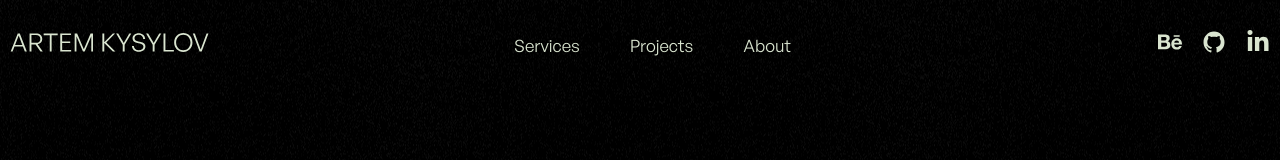
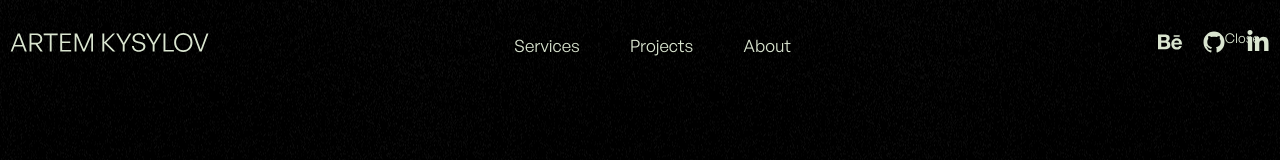
Before and after one commit to Artem-Kysylov/portfolio-website, a Next.js app: page / in a window 1280 px wide. Shown: the top 160 px of the page. Built offline with nearby package versions, Linux system fonts and the light colour scheme.

Commit message:
fixing a bug with burger menu

```diff
--- a/src/components/navbar/Navbar.jsx
+++ b/src/components/navbar/Navbar.jsx
@@ -13,7 +13,10 @@ import SocilasIcon from '@/components/socials-icon/SocilasIcon'
 const Navbar = () => {
   const [menu, setMenu] = useState(false)
 
-  const handleMenu = () => setMenu(!menu)
+  // Open and close menu function
+  const handleMenu = () => {
+    setMenu(!menu)
+  }
 
 
   return (
@@ -29,6 +32,10 @@ const Navbar = () => {
             />
           </div>
           <nav className={menu ? `${styles.nav__wrapper} ${styles.active}` : styles.nav__wrapper}>
+          <button className={styles.nav__closeBtn} onClick={handleMenu}>
+              Close
+            </button>
+
             <ul className={styles.nav__itemsList}>
               {
                 navItems.map((item) => (
@@ -59,9 +66,8 @@ const Navbar = () => {
           </nav>
 
           <button className={styles.nav__menuBtn} onClick={handleMenu}>
-            {menu ? 'Close' : 'Menu'}
+            Menu
           </button>
-
         </div>
       </div>
     </header>
--- a/src/components/navbar/styles.module.css
+++ b/src/components/navbar/styles.module.css
@@ -30,6 +30,17 @@
     gap: 20px;
 }
 
+.nav__closeBtn {
+    position: absolute;
+    top: 30px;
+    right: 20px;
+    background: none;
+    border: none;
+    color: var(--light);
+    cursor: pointer;
+    z-index: 30;
+  }
+
 .nav__menuBtn {
     display: none;
     color: var(--light);
@@ -37,6 +48,11 @@
 
 /* Mediaqueries  */
 @media screen and (max-width: 768px) {
+    .no-scroll {
+        overflow: hidden;
+        height: 100%;
+      }
+
     .nav__wrapper {
         background-color: var(--light-black);
         height: 100vh;
@@ -44,7 +60,7 @@
         position: fixed;
         top: -100%;
         right: 0;
-        z-index: 20;
+        z-index: 30;
         flex-direction: column;
         transition: top 1.3s ease;
     }
```
